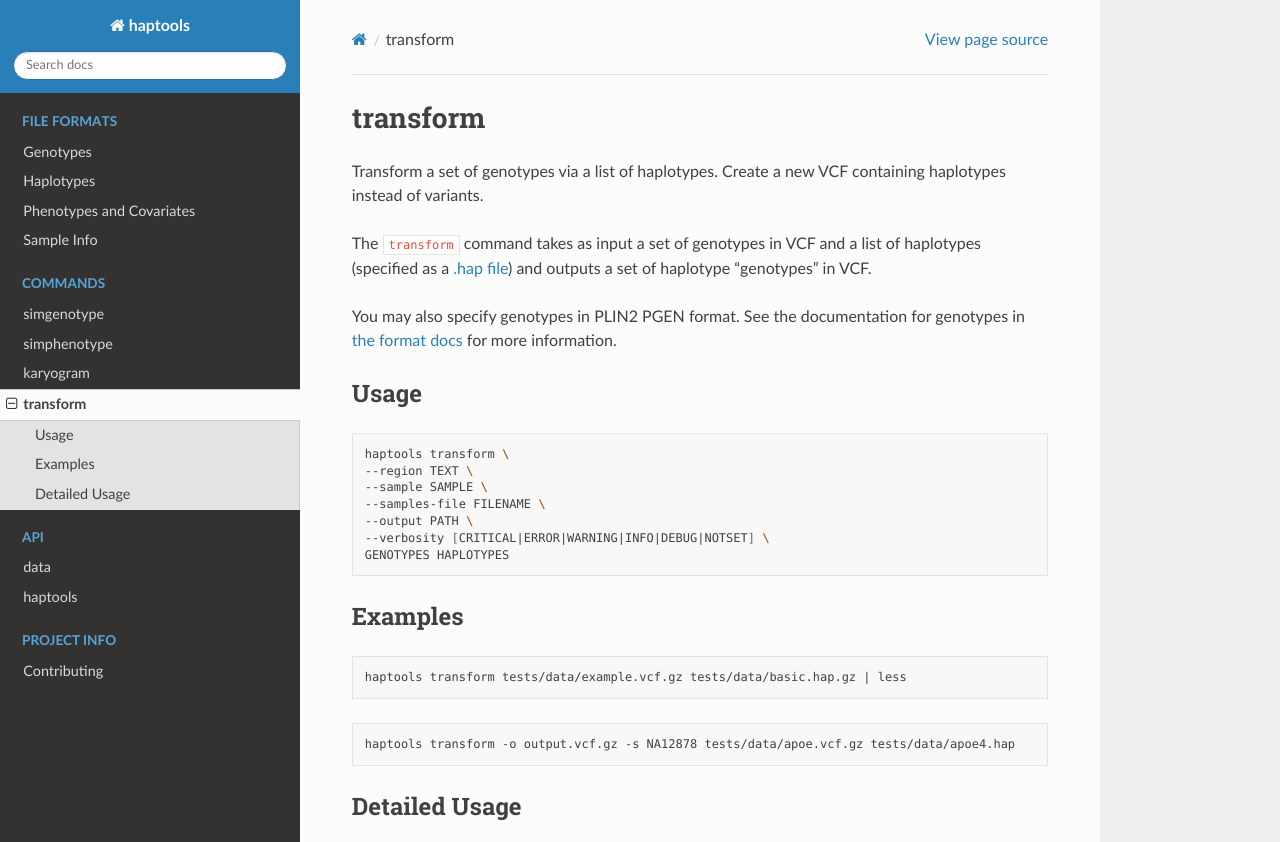
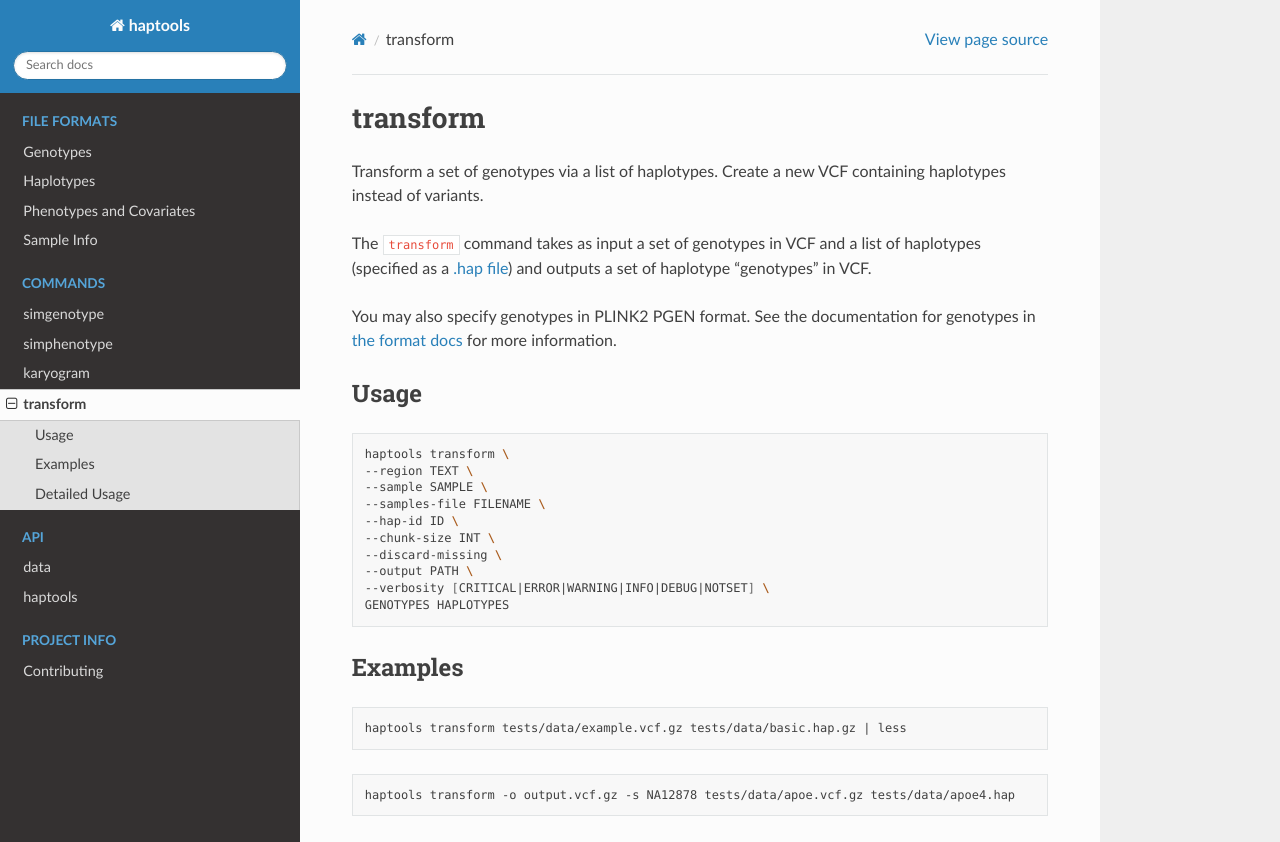
Before and after one commit to CAST-genomics/haptools, a Sphinx documentation site: the page built from docs/commands/transform.rst, in a window 1280 px wide and 1185 px high, cut to the strip 0-842 px from the top of the window. Built offline with Sphinx 7.4.7 and the Read the Docs theme 2.0.0, drawn with Linux system fonts in a browser that asks for light colours.

Commit message:
fix typos in transform docs

```diff
--- a/docs/commands/transform.rst
+++ b/docs/commands/transform.rst
@@ -8,7 +8,7 @@ Transform a set of genotypes via a list of haplotypes. Create a new VCF containi
 
 The ``transform`` command takes as input a set of genotypes in VCF and a list of haplotypes (specified as a :doc:`.hap file </formats/haplotypes>`) and outputs a set of haplotype "genotypes" in VCF.
 
-You may also specify genotypes in PLIN2 PGEN format. See the documentation for genotypes in :ref:`the format docs <formats-genotypesplink>` for more information.
+You may also specify genotypes in PLINK2 PGEN format. See the documentation for genotypes in :ref:`the format docs <formats-genotypesplink>` for more information.
 
 Usage
 ~~~~~
@@ -18,6 +18,9 @@ Usage
 	--region TEXT \
 	--sample SAMPLE \
 	--samples-file FILENAME \
+	--hap-id ID \
+	--chunk-size INT \
+	--discard-missing \
 	--output PATH \
 	--verbosity [CRITICAL|ERROR|WARNING|INFO|DEBUG|NOTSET] \
 	GENOTYPES HAPLOTYPES
```
Also changed, not shown: 1 other file.
